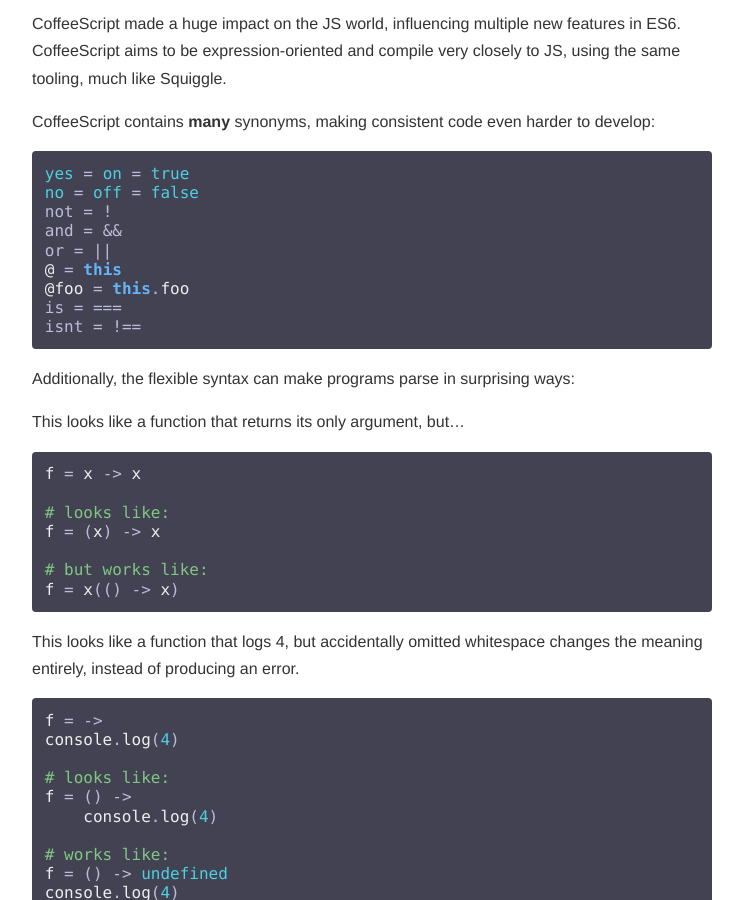
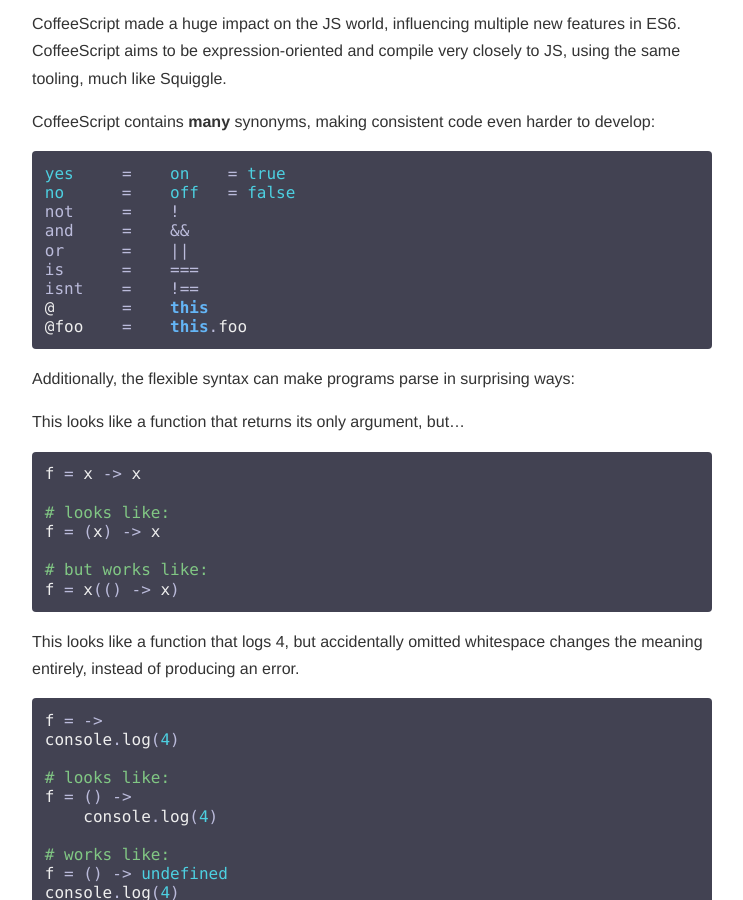
Before and after one commit to squiggle-lang/squiggle-lang.org, a Jekyll site: the page built from why/index.md, in a window 1280 px wide and 900 px high, scrolled down 3314 px. Shown: the whole window, without its empty margins (268-1011 px from the left). Built offline with Jekyll 4.4.1, drawn with Linux system fonts in a browser that asks for light colours; Markdown is read by kramdown in place of the engine named in the settings.

Commit message:
Align stuff

````diff
--- a/why/index.md
+++ b/why/index.md
@@ -167,15 +167,15 @@
 CoffeeScript contains **many** synonyms, making consistent code even harder to develop:
 
 ```coffeescript
-yes = on = true
-no = off = false
-not = !
-and = &&
-or = ||
-@ = this
-@foo = this.foo
-is = ===
-isnt = !==
+yes     =    on    = true
+no      =    off   = false
+not     =    !
+and     =    &&
+or      =    ||
+is      =    ===
+isnt    =    !==
+@       =    this
+@foo    =    this.foo
 ```
 
 Additionally, the flexible syntax can make programs parse in surprising ways:
````
